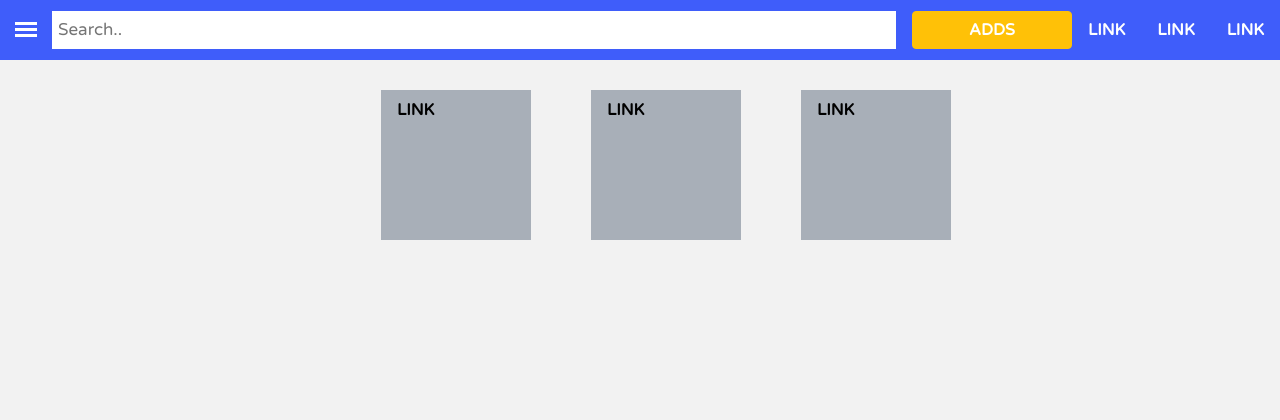
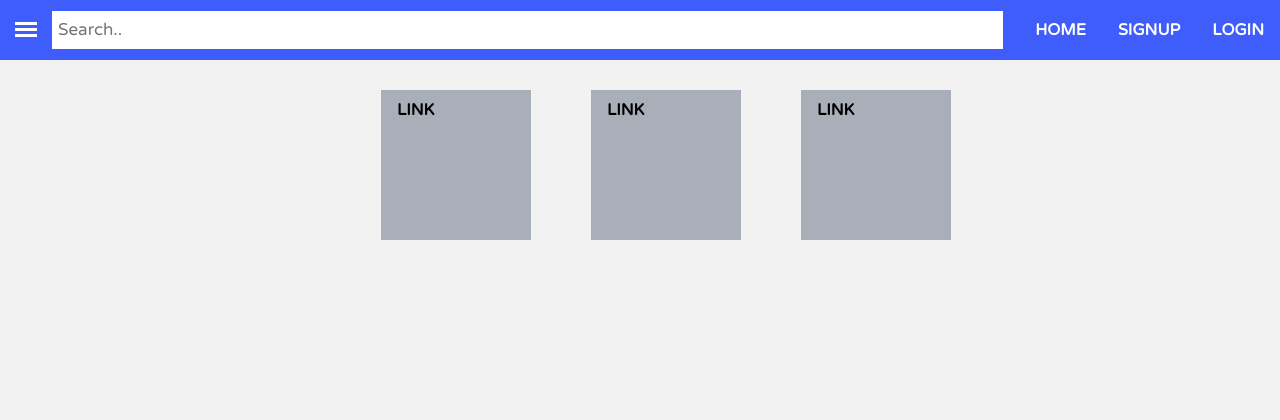
Before and after one commit to hebb00/js-test, a Node server app: page / in a window 1280 px wide. Shown: the top 420 px of the page. Run offline with Node 20, Linux system fonts and the light colour scheme; some libraries are stand-ins or nearby versions.

Commit message:
fix menu items

```diff
--- a/views/partials/navbar.ejs
+++ b/views/partials/navbar.ejs
@@ -2,17 +2,26 @@
   <ul class="nav">
     <input class="input my-2" type="text" placeholder="Search..">
     <li class="nav-item">
-      <a id="btn" href="/form" class="btn btn-warning btn-bg">ADDS</a>
+      <a class="nav-link" href="/">home</a>
+    </li>
+    <% if(user){ %>
+      <li class="nav-item">
+        <a id="newproduct" href="/form" class="btn btn-warning btn-bg">add product</a>
+      </li>
+      <li class="nav-item">
+        <a class="nav-link" href="/profile">profile</a>
+      </li>
+    <li class="nav-item">
+      <a class="nav-link" href="/logout">logout</a>
+    </li>
+    <% } else { %>
+    <li class="nav-item">
+      <a class="nav-link" href="/signup">signup</a>
     </li>
     <li class="nav-item">
-      <a class="nav-link" href="#">Link</a>
+      <a class="nav-link" href="/login">login</a>
     </li>
-    <li class="nav-item">
-      <a class="nav-link" href="#">Link</a>
-    </li>
-    <li class="nav-item">
-      <a class="nav-link" href="#">Link</a>
-    </li>
+    <% } %>
   </ul>
 </div>
 <input type="checkbox" class="openSidebarMenu" id="openSidebarMenu">
@@ -23,11 +32,11 @@
 </label>
 <div id="sidebarMenu">
   <ul class="sidebarMenuInner">
-    <li>Jelena Jovanovic <span>Web Developer</span></li>
-    <li><a href="https://vanila.io" target="_blank">Company</a></li>
-    <li><a href="https://instagram.com/plavookac" target="_blank">Instagram</a></li>
-    <li><a href="https://twitter.com/plavookac" target="_blank">Twitter</a></li>
-    <li><a href="https://www.youtube.com/channel/UCDfZM0IK6RBgud8HYGFXAJg" target="_blank">YouTube</a></li>
-    <li><a href="https://www.linkedin.com/in/plavookac/" target="_blank">Linkedin</a></li>
+    <li> CATAGORIES</li>
+    <li><a href="https://vanila.io" target="_blank">best sellers</a></li>
+    <li><a href="https://instagram.com/plavookac" target="_blank">new releases</a></li>
+    <li><a href="https://twitter.com/plavookac" target="_blank">shop by department</a></li><!--should be a dropdown list-->
+    <li><a href="https://www.youtube.com/channel/UCDfZM0IK6RBgud8HYGFXAJg" target="_blank">digital content</a></li><!--should be a dropdown list-->
+    <li><a href="https://www.linkedin.com/in/plavookac/" target="_blank">discounts</a></li>
   </ul>
 </div>
```
